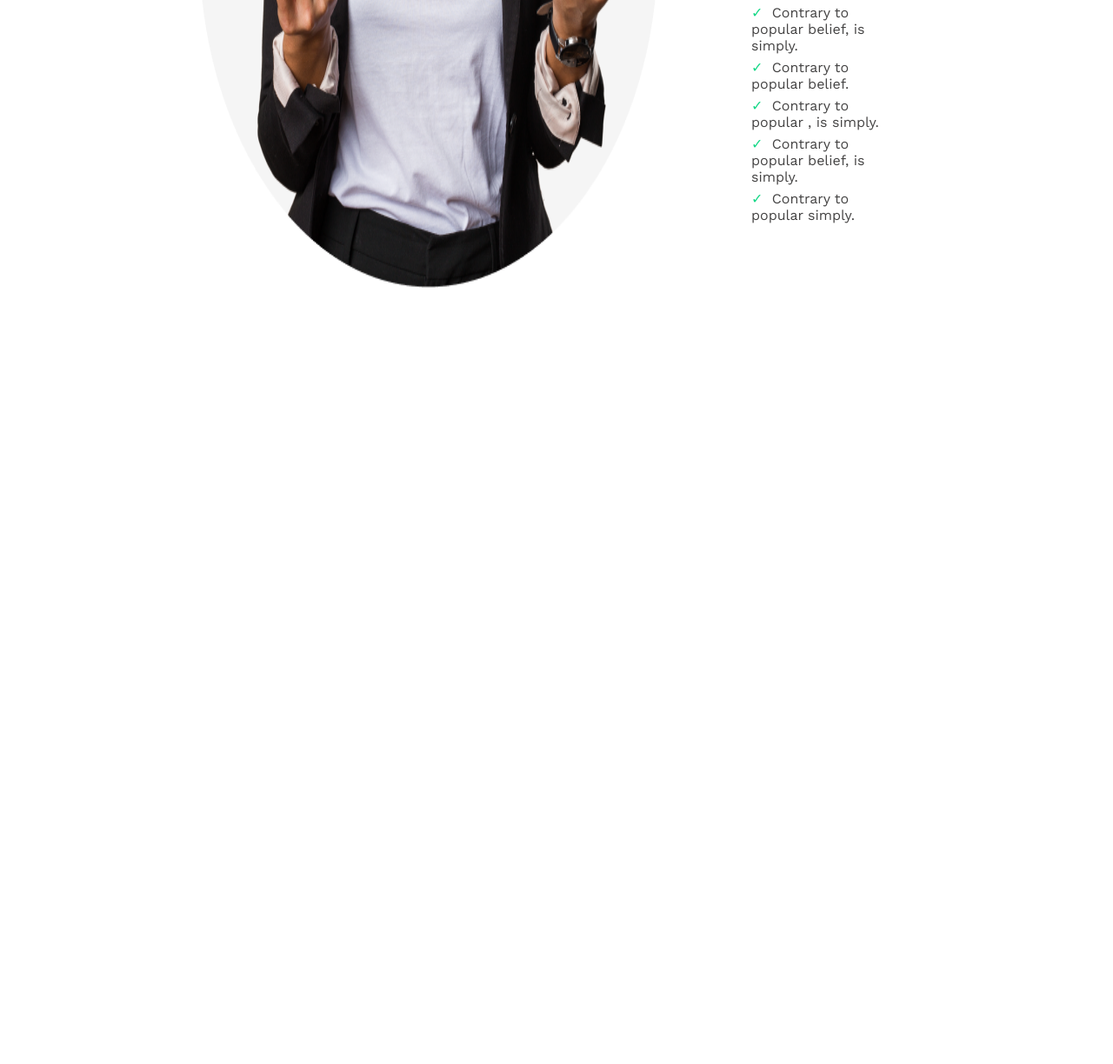
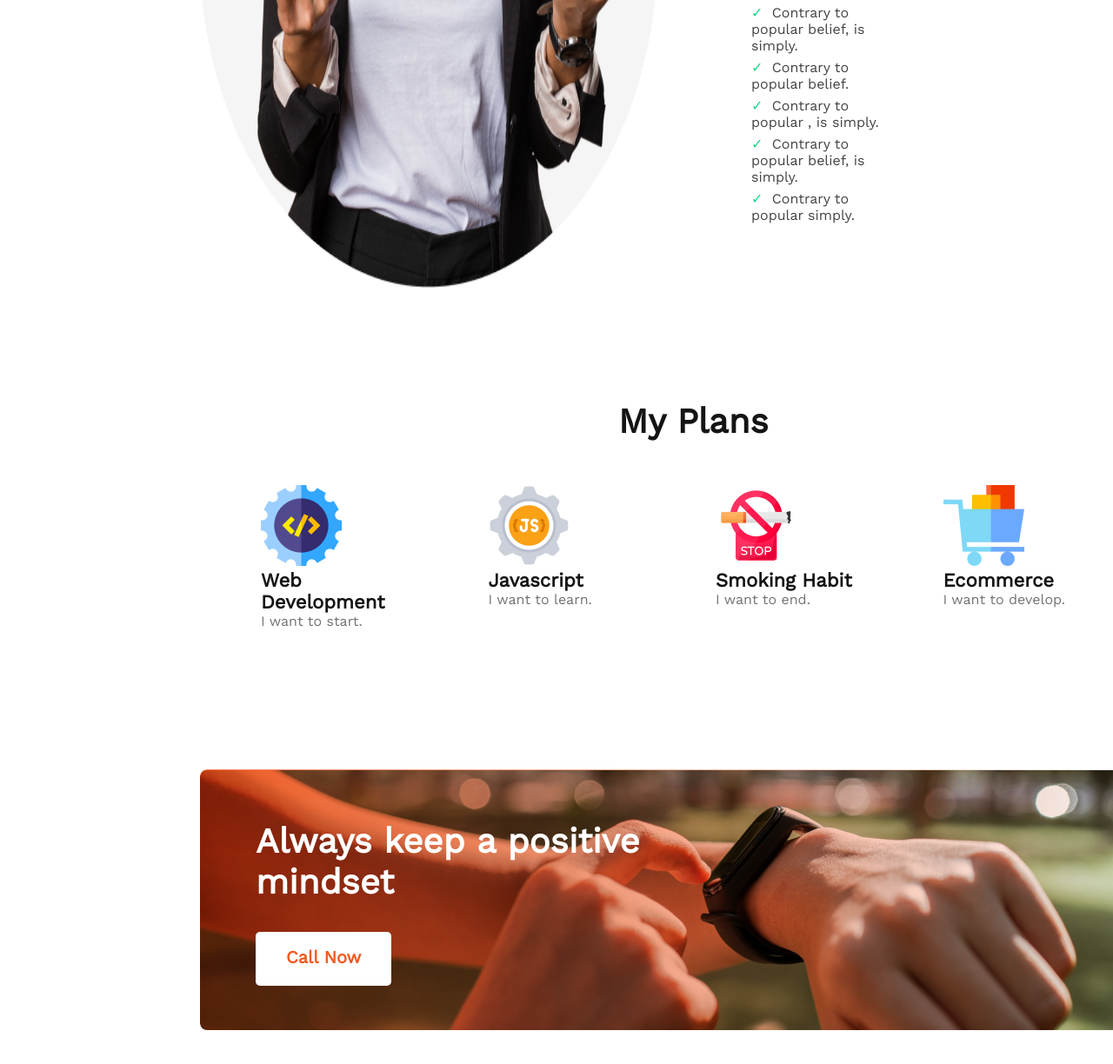
Before and after one commit to refathosen/assignment, a plain HTML site: page index.html in a window 1280 px wide. Shown: the part 1688-2912 px from the top of the page at 87% size. Before the commit the page ends 2149 px from the top, so only its background shows below. Drawn offline with nearby package versions, Linux system fonts and the light colour scheme.

Commit message:
call now added

```diff
--- a/index.html
+++ b/index.html
@@ -20,6 +20,7 @@
   </header>
   <main>
     <!-- failure section -->
+    <section>
   <div class="failures">
     <img src="./images/person.png" alt="">
     <div class="failure-description">
@@ -37,6 +38,38 @@
   Contrary to popular simply.</p>
    </div>
   </div>
+</section>
+<!-- my plans section -->
+    <section>
+      <h2 class="section-title">My Plans</h2>
+      <!-- .plans-container>.plan*4>img+p.plan-title+p.plan-description>lorem15 -->
+      <div class="plans-container">
+        <div class="plan">
+          <img src="images/icons/web.png" alt="">
+          <p class="plan-title">Web Development</p>
+          <p class="plan-description">I want to start.</p>
+        </div>
+        <div class="plan">
+          <img src="images/icons/js.png" alt="">
+          <p class="plan-title">Javascript</p>
+          <p class="plan-description">I want to learn.</p>
+        </div>
+        <div class="plan">
+          <img src="images/icons/smoke.png" alt="">
+          <p class="plan-title"> Smoking Habit</p>
+          <p class="plan-description">I want to end.</p>
+        </div>
+        <div class="plan">
+          <img src="images/icons/ecom.png" alt="">
+          <p class="plan-title">Ecommerce</p>
+          <p class="plan-description">I want to develop.</p>
+        </div>
+      </div>
+    </section>
+    <section class="contact-me">
+      <h3 class="contact-title">Always keep a positive mindset</h3>
+      <button class="btn-contact">Call Now</button>
+    </section>
   </main>
   <footer>
 
--- a/styles/assignment.css
+++ b/styles/assignment.css
@@ -77,3 +77,64 @@
     height: 24px;
     margin: 0px 5px 0px 0px;
 }
+/*  my plans styles */
+.section-title{
+    color: #151414;
+    font-weight:bold;
+    font-size: 40px;
+    margin-top: 130px;
+    margin-left: 711px;
+}
+.plan{
+    width: 218px;
+    height: 197px;
+    padding: 0px;
+    align-items: center;
+}
+.plans-container{
+    display: flex;
+    gap: 86px;
+    margin: 50px 20px 50px 300px;
+
+}
+.plan-title{
+    color: #151414;
+    font-weight: 700;
+    font-size: 22px;
+
+}
+.plan-description{
+    color: #737272
+
+}
+/* contact me section */
+.contact-me{
+    width: 1140px;
+    height: 300px;
+    background: linear-gradient(90deg, #F15B22 0%, rgba(241, 91, 34, 0) 100%);
+    border-radius: 8px;
+    margin: 130px 230px;
+    background-blend-mode: multiply;
+    background-image: url(../images/watch.png), url(../images/gradient2.png);
+}
+.contact-title{
+    width: 459px;
+    height: 94px;
+    color: #FFFFFF;
+    font-weight: 700;
+    font-size: 40px;
+    padding: 59px 617px 14px 64px ;
+}
+.btn-contact{
+    margin: 20px 916px 60px 64px;
+    background: white;
+    color:
+    #F15B22;
+    font-weight: 600;
+    font-size: 20px;
+    border:0px;
+    padding: 0px 35px 4px 35px;
+    height: 62px;
+    border-radius: 5px;
+
+}
```
